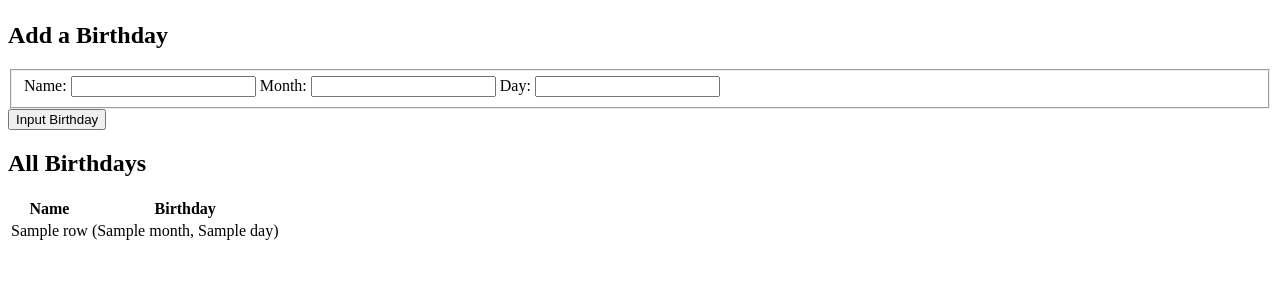
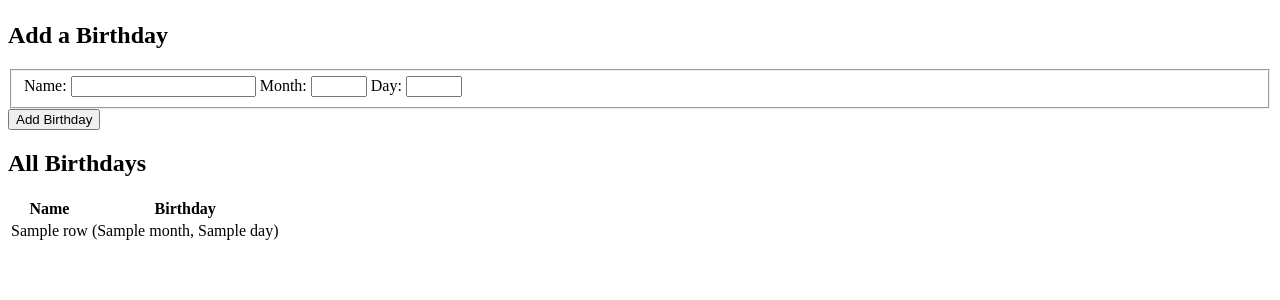
Before and after one commit to sthio90/CS50X, a Flask app: template birthdays/templates/index.html in a window 1280 px wide. Shown: the part 58-358 px from the top of the page. Run offline with Flask 3, Linux system fonts and the light colour scheme; the template is opened without the code that fills it: most values are stand-ins (such as "Sample title", 1, 10 or a date in 2020); some libraries are stand-ins or nearby versions.

Commit message:
Sat, Dec 30, 2023, 1:59 PM +10:00

```diff
--- a/birthdays/templates/index.html
+++ b/birthdays/templates/index.html
@@ -23,15 +23,15 @@
                         </label>
                         <label>
                             Month:
-                            <input type="text" name="submitted_month" autocomplete="name">
+                            <input type="number" name="submitted_month" min="1" max="12">
                         </label>
                         <label>
                             Day:
-                            <input type="text" name="submitted_day" autocomplete="name">
+                            <input type="number" name="submitted_day" min="1" max="31">
                         </label>
                     </fieldset>
                     <button type="submit">
-                        Input Birthday
+                        Add Birthday
                     </button>
                 </form>
             </div>
```
